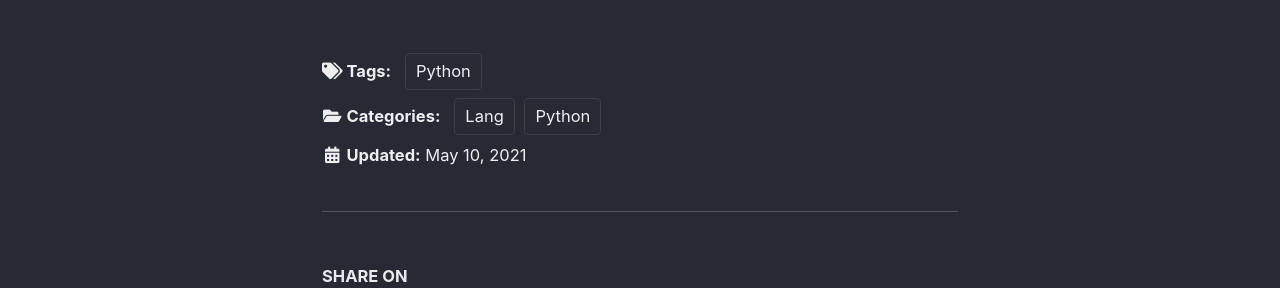
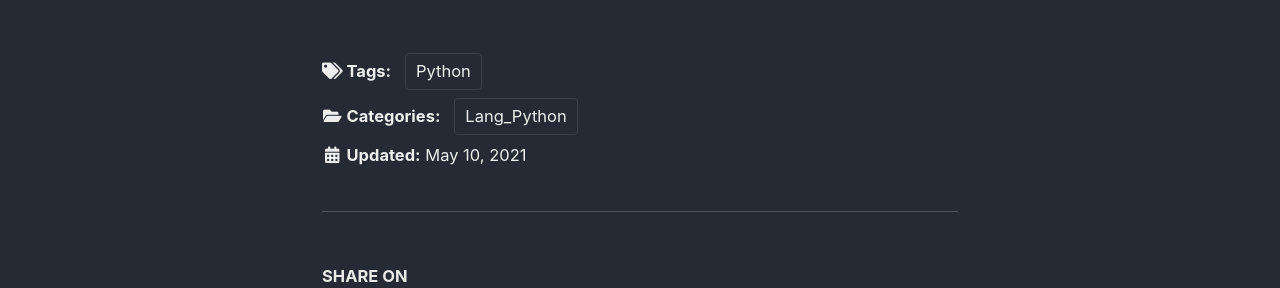
Before and after one commit to 7daydream/7daydream.github.io, a Jekyll site: the page built from _posts/2021-05-10-pythonlistdict.md, in a window 1280 px wide and 900 px high, scrolled down 1464 px. Shown: the part 154-442 px from the top of the window. Built offline with Jekyll 4.4.1, drawn with Linux system fonts in a browser that asks for light colours; cached includes are drawn as plain includes.

```diff
--- a/_posts/2021-05-10-pythonlistdict.md
+++ b/_posts/2021-05-10-pythonlistdict.md
@@ -2,7 +2,7 @@
 title: "Python List vs Dict vs Tuple"
 author: Young Dean
 date: 2021-05-10
-categories: [Lang, Python]
+categories: [Lang_Python]
 tags: [Python]
 toc: true
 toc_sticky: true
```
